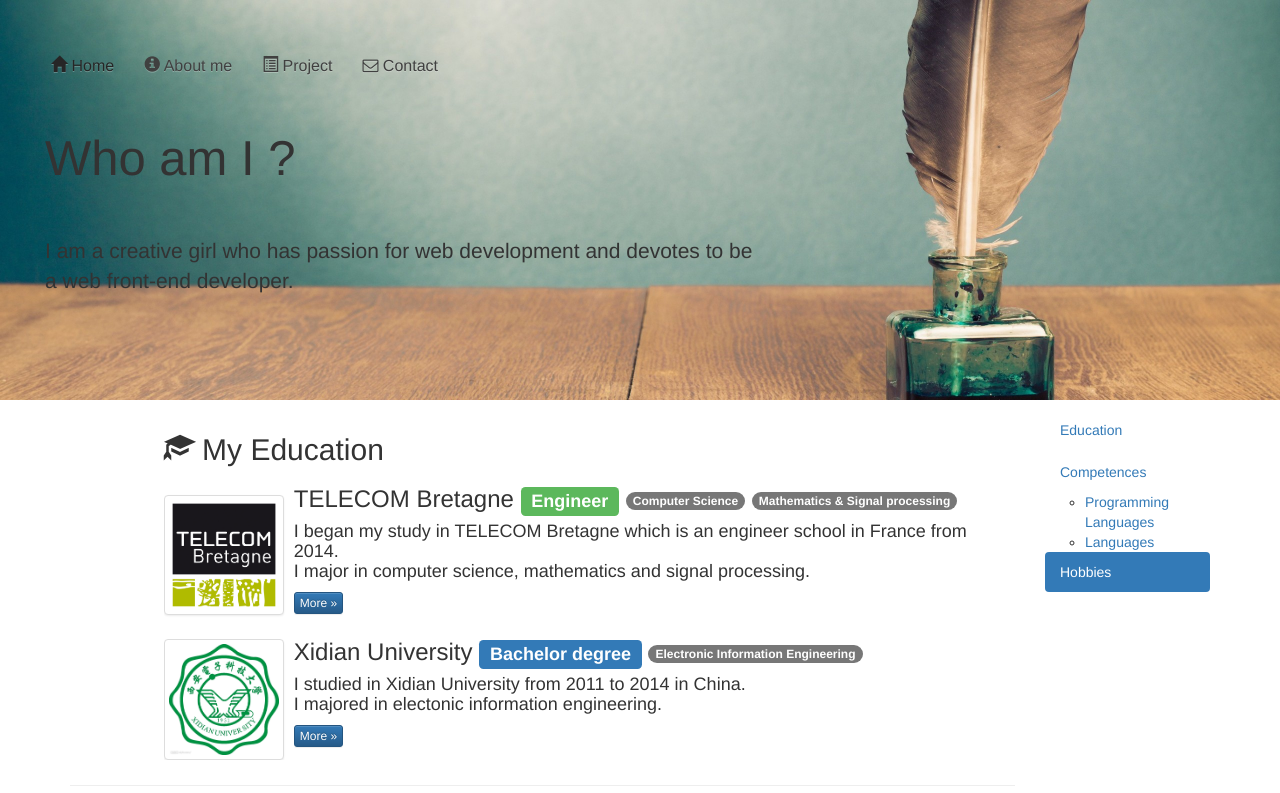
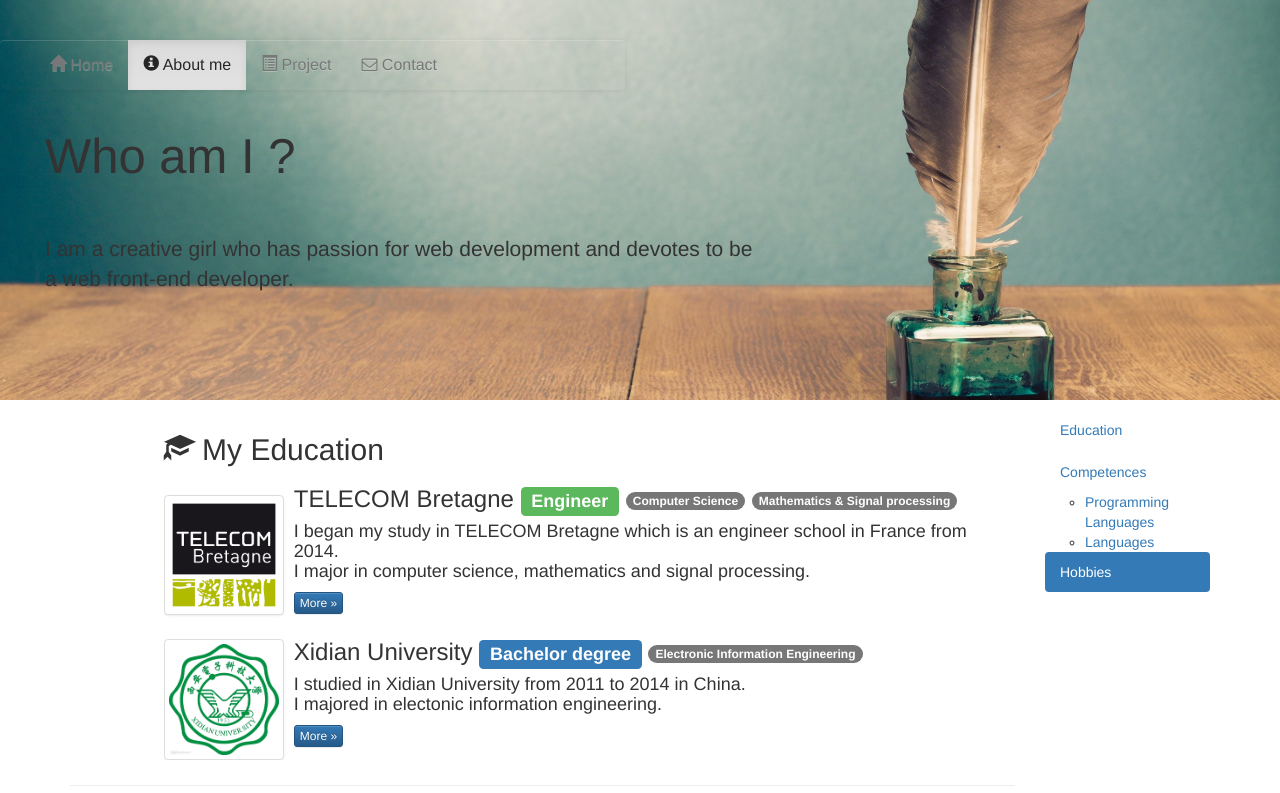
Before and after one commit to zhangshuwei/zhangshuwei.github.io, a plain HTML site: page aboutme.html in a window 1280 px wide. Shown: the top 793 px of the page. Drawn offline with nearby package versions, Linux system fonts and the light colour scheme.

Commit message:
change the navbar

```diff
--- a/aboutme.html
+++ b/aboutme.html
@@ -28,20 +28,22 @@
  <div id="aboutme">
   <div class="row">
 	  <div class="col-xs-12 col-sm-6">
-	  <nav class="navbar" role="navigation">
+	    <nav class="navbar navbar-default" role="navigation">
+
 	  <div class="navbar-header">
-        <button type="button" class="navbar-toggle collapsed" data-toggle="collapse" data-target="#navbar" aria-expanded="false" aria-controls="navbar">
-                        <span class="sr-only">Toggle navigation</span>
-                        <span class="icon-bar"></span>
-                        <span class="icon-bar"></span>
-                        <span class="icon-bar"></span>
-                    </button>
+        <button class="navbar-toggle" type="button" data-toggle="collapse" data-target="#navbar">
+            <span class="sr-only">Toggle Navigation</span>
+            <span class="icon-bar"></span>
+            <span class="icon-bar"></span>
+            <span class="icon-bar"></span>
+        </button>
+
 	 </div>
-        <div id="navbar" class="navbar-collapse collapse">
+        <div id="navbar" class=" collapse navbar-collapse navbar-responsive-collapse ">
                     <ul class="nav navbar-nav">
-                     <li class="active"><a href="index.html"><span class="glyphicon glyphicon-home"
+                     <li ><a href="index.html"><span class="glyphicon glyphicon-home"
                          aria-hidden="true"></span> Home</a></li>
-						<li><a href="aboutme.html"><span class="glyphicon glyphicon-info-sign"
+						<li class="active"><a href="aboutme.html"><span class="glyphicon glyphicon-info-sign"
                          aria-hidden="true"></span> About me</a></li>
                     <li><a href="project.html"><span class="glyphicon glyphicon-list-alt"
                     aria-hidden="true"></span> Project</a></li>
@@ -73,7 +75,7 @@
 				</div>
 				 </div>
 				 <div class="row row-content">
-				<div class="col-xs-12 col-sm-11 col-sm-offset-1">
+				<div class="col-xs-12 col-sm-11 col-sm-offset-1 .visible-phone">
                  <div class="media">
                     <div class=" media-left media-middle">
                         <a href="http://www.telecom-bretagne.eu/">
--- a/contact.html
+++ b/contact.html
@@ -29,24 +29,26 @@
 <body id="home">
 	<div class="row">
 	  <div class="col-xs-12 col-sm-6">
-	  <nav class="navbar" role="navigation">
+	 <nav class="navbar navbar-default" role="navigation">
+
 	  <div class="navbar-header">
-        <button type="button" class="navbar-toggle collapsed" data-toggle="collapse" data-target="#navbar" aria-expanded="false" aria-controls="navbar">
-                        <span class="sr-only">Toggle navigation</span>
-                        <span class="icon-bar"></span>
-                        <span class="icon-bar"></span>
-                        <span class="icon-bar"></span>
-                    </button>
+        <button class="navbar-toggle" type="button" data-toggle="collapse" data-target="#navbar">
+            <span class="sr-only">Toggle Navigation</span>
+            <span class="icon-bar"></span>
+            <span class="icon-bar"></span>
+            <span class="icon-bar"></span>
+        </button>
+
 	 </div>
-        <div id="navbar" class="navbar-collapse collapse">
+        <div id="navbar" class=" collapse navbar-collapse navbar-responsive-collapse ">
                     <ul class="nav navbar-nav">
-                     <li class="active"><a href="index.html"><span class="glyphicon glyphicon-home"
+                     <li ><a href="index.html"><span class="glyphicon glyphicon-home"
                          aria-hidden="true"></span> Home</a></li>
 						<li><a href="aboutme.html"><span class="glyphicon glyphicon-info-sign"
                          aria-hidden="true"></span> About me</a></li>
-                    <li><a href="project.html"><span class="glyphicon glyphicon-list-alt"
+                    <li ><a href="project.html"><span class="glyphicon glyphicon-list-alt"
                     aria-hidden="true"></span> Project</a></li>
-                    <li><a href="contact.html"><i class="fa fa-envelope-o"></i> Contact</a></li>
+                    <li class="active"><a href="contact.html"><i class="fa fa-envelope-o"></i> Contact</a></li>
                  </ul>
             </div>
 
@@ -67,3 +69,7 @@
             </div>
             </div>
        </div>
+	<script src="js/jquery.min.js"></script>
+ 	 <script src="js/bootstrap.min.js"></script>
+	</body>
+</html>
--- a/css/mystyles.css
+++ b/css/mystyles.css
@@ -62,9 +62,12 @@
 .carousel .item h1{
 	color:#0066ff;
 }
-.navbar{
+.navbar-default{
   margin-top:40px;
   padding-left: 20px;
+  background: transparent;
+  border-style: none;
+  border-color: transparent;
 }
 .navbar-nav a{
   color:#404040;
@@ -73,12 +76,12 @@
   background-color:transparent;
 }
 
-.navbar .navbar-nav a:hover {
-    background:#cce6ff;
+.navbar-default .navbar-nav >.active > a  {
+
 	color:#262626;
 }
 
-.navbar .navbar-nav>.active>a {
+.navbar-default .navbar-nav>li > a : hover{
     color:#262626;
 }
 address {
```
Also changed, not shown: index.html (+14 -12 lines), project.html (+12 -10 lines).
